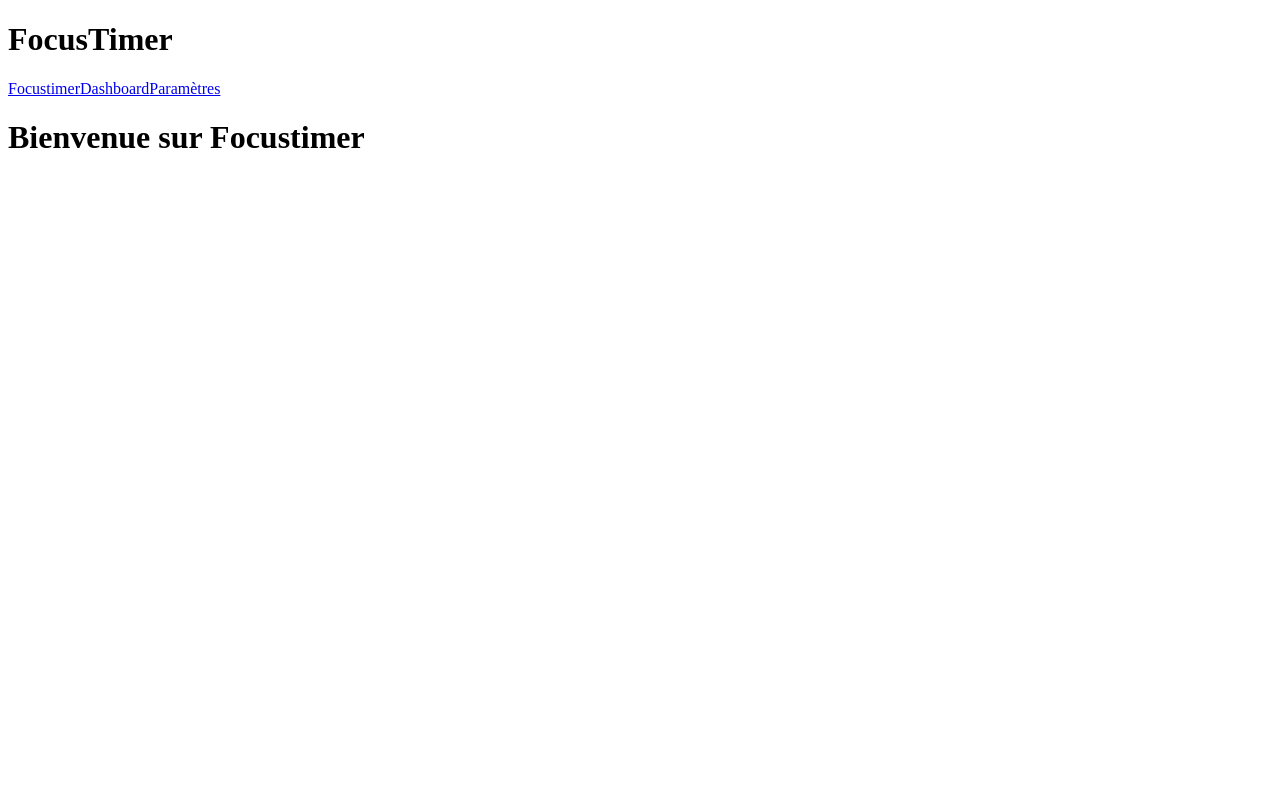
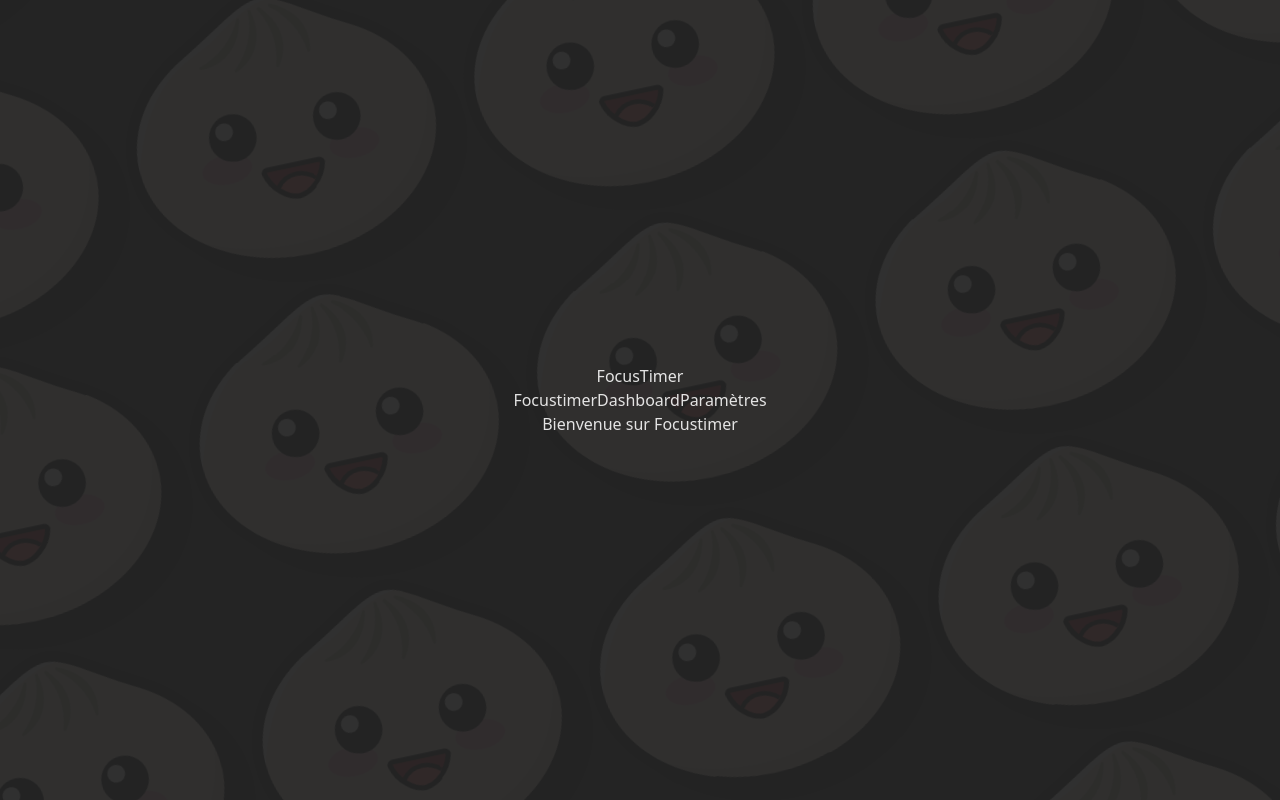
Before and after one commit to MDGav82/FocusTimer, a React (Vite) app: page / in a window 1280 px wide. Built offline with nearby package versions, Linux system fonts and the light colour scheme.

Commit message:
fix(Css import): fix css import files to properly use tailwind styles

```diff
--- a/src/frontend.tsx
+++ b/src/frontend.tsx
@@ -5,6 +5,7 @@
  * It is included in `src/index.html`.
  */
 
+import "./index.css";
 import { createRoot } from "react-dom/client";
 import { App } from "./App";
 import { BrowserRouter, Routes, Route } from "react-router-dom";
--- /dev/null
+++ b/src/globals.d.ts
@@ -0,0 +1,5 @@
+// To avoid TypeScript errors when importing CSS files, we declare a module for "*.css" files.
+declare module "*.css" {
+  const content: string;
+  export default content;
+}
--- a/src/index.html
+++ b/src/index.html
@@ -4,7 +4,8 @@
     <meta charset="UTF-8" />
     <meta name="viewport" content="width=device-width, initial-scale=1.0" />
     <link rel="icon" type="image/svg+xml" href="./logo.svg" />
-    <title>Bun + React</title>
+    <link rel="stylesheet" href="./index.css" />
+    <title>FocusTimer</title>
   </head>
   <body>
     <div id="root"></div>
```
